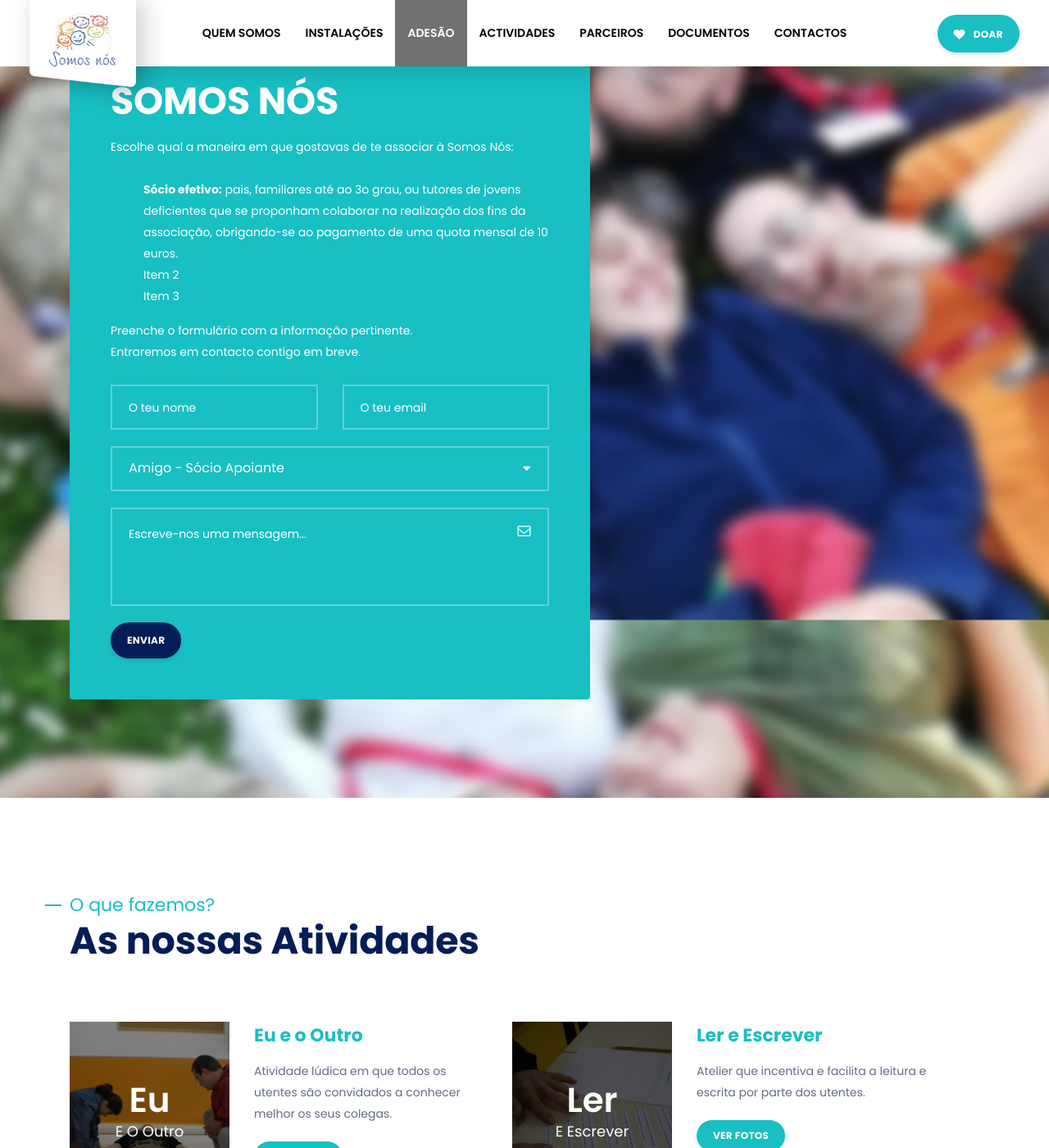
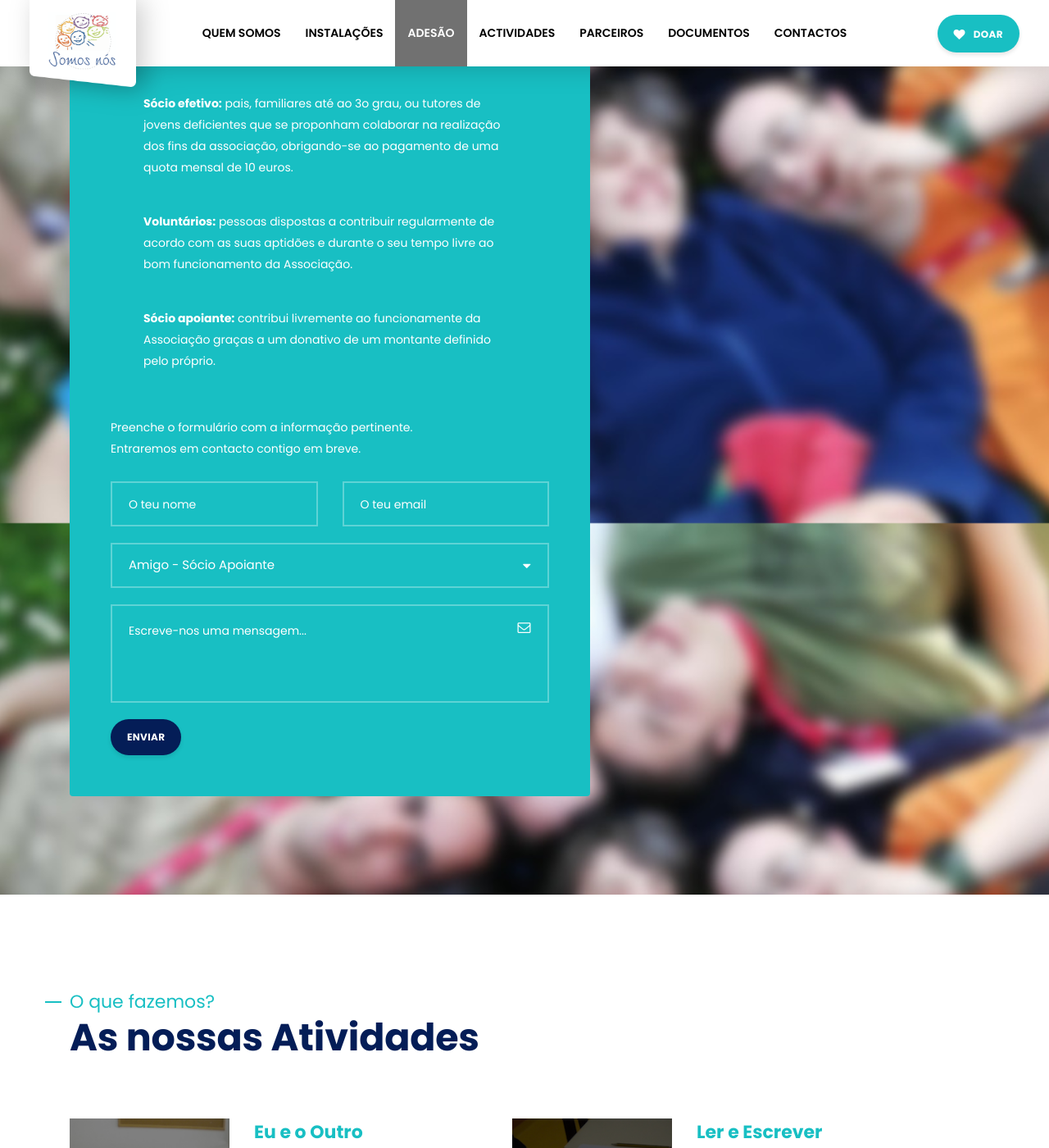
Before and after one commit to somosnos/somosnos.github.io, a Jekyll site: the page built from index.md, in a window 1280 px wide and 1400 px high, scrolled down 6336 px. Shown: the whole window at 82% size. Built offline with Jekyll 4.4.1, drawn with Linux system fonts in a browser that asks for light colours; some web fonts are replaced; our own code applies the rules of GitHub Pages for plain Markdown files; some of the changed text lies outside the part shown.

Commit message:
Final touches

```diff
--- a/_includes/0_head.html
+++ b/_includes/0_head.html
@@ -14,6 +14,8 @@
     <link rel="icon" type="image/png" href="favicon.ico">
     <!-- Place favicon.ico in the root directory -->
     <link rel="apple-touch-icon" href="apple-touch-icon.png">
+
+    <link rel="stylesheet" href="https://www.w3schools.com/w3css/4/w3.css">
 
     <link rel="stylesheet" href="assets/css/font-awesome.min.css">
 
--- a/_includes/12_official_documents.html
+++ b/_includes/12_official_documents.html
@@ -24,7 +24,7 @@
                         </div>
 
                         <h4 class="entry-title">
-                            <a href="_posts/2017-01-18_Estatutos.md">Estatuos da Somos Nós – Associação para a Autonomia e Integração de Jovens Deficientes</a>
+                            <a href="#">Estatuos da Somos Nós – Associação para a Autonomia e Integração de Jovens Deficientes</a>
                         </h4>
                     </div>
                 </div><!-- .xs-from-journal END -->
@@ -42,7 +42,7 @@
                         </div>
 
                         <h4 class="entry-title">
-                            <a href="_posts/2017-01-18_Estatutos">Regulamento do CAO da Somos Nós - Regulamento Interno</a>
+                            <a href="#">Regulamento do CAO da Somos Nós - Regulamento Interno</a>
                         </h4>
                     </div>
                 </div><!-- .xs-from-journal END -->
--- a/_includes/5_where_we_are.html
+++ b/_includes/5_where_we_are.html
@@ -8,94 +8,33 @@
                         <h3 class="xs-title">Instalaçōes</h3>
                     </div>
                 <p>Conheca o nosso Centros de Atividades Ocupacionais (CAO) na cidade do Porto. </p>
+                <!-- Slideshow container -->
                 <h5>Construção do CAO</h5>
+                <div class="w3-content w3-display-container" style="max-width:650px">
+                    <img class="mySlides" src="assets/images/instalacoes/Instalacoes_5.png" style="width:100%">
+                    <img class="mySlides" src="assets/images/instalacoes/Instalacoes_1.png" style="width:100%">
+                    <img class="mySlides" src="assets/images/instalacoes/Instalacoes_2.png" style="width:100%">
+                    <img class="mySlides" src="assets/images/instalacoes/Instalacoes_3.png" style="width:100%">
+                    <img class="mySlides" src="assets/images/instalacoes/Instalacoes_6.png" style="width:100%">
+                    <img class="mySlides" src="assets/images/instalacoes/Instalacoes_7.png" style="width:100%">
+                    <img class="mySlides" src="assets/images/instalacoes/Instalacoes_8.png" style="width:100%">
+                    <div class="w3-center w3-container w3-section w3-large w3-text-white w3-display-bottommiddle" style="width:100%">
+                    <div class="w3-left w3-hover-text-khaki" onclick="plusDivs(-1)">&#10094;</div>
+                    <div class="w3-right w3-hover-text-khaki" onclick="plusDivs(1)">&#10095;</div>
+                    <span class="w3-badge demo w3-border w3-transparent w3-hover-white" onclick="currentDiv(1)"></span>
+                    <span class="w3-badge demo w3-border w3-transparent w3-hover-white" onclick="currentDiv(2)"></span>
+                    <span class="w3-badge demo w3-border w3-transparent w3-hover-white" onclick="currentDiv(3)"></span>
+                    <span class="w3-badge demo w3-border w3-transparent w3-hover-white" onclick="currentDiv(4)"></span>
+                    <span class="w3-badge demo w3-border w3-transparent w3-hover-white" onclick="currentDiv(5)"></span>
+                    <span class="w3-badge demo w3-border w3-transparent w3-hover-white" onclick="currentDiv(6)"></span>
+                    <span class="w3-badge demo w3-border w3-transparent w3-hover-white" onclick="currentDiv(7)"></span>
+                    </div>
+                </div>
+                <h5>Novo CAO</h5>
+                    {% include youtube.html url="https://www.youtube.com/embed/gpc6g7nSZJk" description="" %}
             </div><!-- .xs-heading-title END -->
         </div><!-- .row end -->
     </div><!-- .container end -->
 
-    <!-- Slideshow container -->
-    <div class="slideshow-container">
 
-        <!-- Full-width images with number and caption text -->
-        <div class="mySlides">
-          <div class="numbertext">1 / 9</div>
-          <img class="myslides-photo" src="assets/images/instalacoes/Instalacoes_1.png" style="width:500px">
-          <div class="text">Durante a construção</div>
-        </div>
-
-        <div class="mySlides">
-          <div class="numbertext">2 / 9</div>
-          <img class="myslides-photo" src="assets/images/instalacoes/Instalacoes_2.png" style="width:500px">
-          <div class="text">Durante a construção</div>
-        </div>
-
-        <div class="mySlides">
-          <div class="numbertext">3 / 9</div>
-          <img class="myslides-photo" src="assets/images/instalacoes/Instalacoes_3.png" style="width:500px">
-          <div class="text">Durante a construção</div>
-        </div>
-
-        <div class="mySlides">
-            <div class="numbertext">4 / 9</div>
-            <img class="myslides-photo" src="assets/images/instalacoes/Instalacoes_4.png" style="width:250px">
-            <div class="text">Durante a reconstrução</div>
-        </div>
-
-        <div class="mySlides">
-             <div class="numbertext">5 / 9</div>
-            <img class="myslides-photo" src="assets/images/instalacoes/Instalacoes_5.png" style="width:500px">
-            <div class="text">Durante a construção</div>
-        </div>
-
-        <div class="mySlides">
-            <div class="numbertext">6 / 9</div>
-            <img class="myslides-photo" src="assets/images/instalacoes/Instalacoes_6.png" style="width:500px">
-            <div class="text">Durante a construção</div>
-        </div>
-
-        <div class="mySlides">
-            <div class="numbertext">7 / 9</div>
-            <img class="myslides-photo" src="assets/images/instalacoes/Instalacoes_7.png" style="width:500px">
-            <div class="text">Durante a construção</div>
-        </div>
-
-        <div class="mySlides">
-            <div class="numbertext">8 / 9</div>
-            <img class="myslides-photo" src="assets/images/instalacoes/Instalacoes_8.png" style="width:500px">
-            <div class="text">Durante a construção</div>
-        </div>
-
-        <div class="mySlides">
-            <div class="numbertext">9 / 9</div>
-            <img class="myslides-photo" src="assets/images/instalacoes/Instalacoes_9.png" style="width:250px">
-            <div class="text">Durante a construção</div>
-        </div>
-
-
-        <!-- Next and previous buttons -->
-        <a class="prev" onclick="plusSlides(-1)">&#10094;</a>
-        <a class="next" onclick="plusSlides(1)">&#10095;</a>
-      </div>
-      <br>
-
-      <!-- The dots/circles -->
-      <div style="text-align:center">
-        <span class="dot" onclick="currentSlide(0)"></span>
-        <span class="dot" onclick="currentSlide(1)"></span>
-        <span class="dot" onclick="currentSlide(2)"></span>
-        <span class="dot" onclick="currentSlide(3)"></span>
-        <span class="dot" onclick="currentSlide(4)"></span>
-        <span class="dot" onclick="currentSlide(5)"></span>
-        <span class="dot" onclick="currentSlide(6)"></span>
-        <span class="dot" onclick="currentSlide(7)"></span>
-        <span class="dot" onclick="currentSlide(8)"></span>
-      </div>
-      <br>
-
-
-      <div class="xs-archive-content">
-            <h5>Novo CAO</h5>
-     </div><!-- .container end -->
-
-     {% include youtube.html url="https://www.youtube.com/embed/gpc6g7nSZJk" description="" %}
 </section>
--- a/_includes/9_join_us.html
+++ b/_includes/9_join_us.html
@@ -5,11 +5,11 @@
             <div class="col-md-8 col-lg-7">
                 <div class="xs-volunteer-form-wraper bg-aqua">
                     <h2>Torna-te AMIGO da SOMOS NÓS</h2>
-                    Escolhe qual a maneira em que gostavas de te associar à Somos Nós: <br /> <br />
-                    <ol type="disc">
+                    Escolhe qual a maneira em que gostavas de te associar à Somos Nós:
+                    <ol class="partnertypes" type="disc">
                         <li><b>Sócio efetivo:</b> pais, familiares até ao 3o grau, ou tutores de jovens deficientes que se proponham colaborar na realização dos fins da associação, obrigando-se ao pagamento de uma quota mensal de 10 euros.</li>
-                        <li>Item 2</li>
-                        <li>Item 3</li>
+                        <li><b>Voluntários:</b> pessoas dispostas a contribuir regularmente de acordo com as suas aptidões e durante o seu tempo livre ao bom funcionamento da Associação.</li>
+                        <li><b>Sócio apoiante:</b> contribui livremente ao funcionamente da Associação graças a um donativo de um montante definido pelo próprio.</li>
                     </ol>
                     Preenche o formulário com a informação pertinente. <br>Entraremos em contacto contigo em breve. <br /> <br />
                     <form action="#" method="POST" id="joinus-form" class="xs-volunteer-form">
--- a/assets/css/responsive.css
+++ b/assets/css/responsive.css
@@ -748,3 +748,11 @@
 .xs-heading .xs-title {
 	z-index: auto !important;
 }
+
+.mySlides {display:none;border-radius:10px;}
+.w3-left, .w3-right, .w3-badge {cursor:pointer}
+.w3-badge {height:13px;width:13px;padding:0}
+
+.partnertypes, .partnertypes li {
+	padding:20px;
+}
--- a/assets/js/main.js
+++ b/assets/js/main.js
@@ -567,32 +567,30 @@
 	======================================================================*/
 
 	var slideIndex = 1;
-showSlides(slideIndex);
+showDivs(slideIndex);
 
-// Next/previous controls
-function plusSlides(n) {
-  showSlides(slideIndex += n);
+function plusDivs(n) {
+  showDivs(slideIndex += n);
 }
 
-// Thumbnail image controls
-function currentSlide(n) {
-  showSlides(slideIndex = n);
+function currentDiv(n) {
+  showDivs(slideIndex = n);
 }
 
-function showSlides(n) {
+function showDivs(n) {
   var i;
-  var slides = document.getElementsByClassName("mySlides");
-  var dots = document.getElementsByClassName("dot");
-  if (n > slides.length) {slideIndex = 1;}
-  if (n < 1) {slideIndex = slides.length;}
-  for (i = 0; i < slides.length; i++) {
-      slides[i].style.display = "none";
+  var x = document.getElementsByClassName("mySlides");
+  var dots = document.getElementsByClassName("demo");
+  if (n > x.length) {slideIndex = 1}
+  if (n < 1) {slideIndex = x.length}
+  for (i = 0; i < x.length; i++) {
+    x[i].style.display = "none";
   }
   for (i = 0; i < dots.length; i++) {
-      dots[i].className = dots[i].className.replace(" active", "");
+    dots[i].className = dots[i].className.replace(" w3-white", "");
   }
-  slides[slideIndex-1].style.display = "block";
-  dots[slideIndex-1].className += " active";
+  x[slideIndex-1].style.display = "block";
+  dots[slideIndex-1].className += " w3-white";
 }
 
 	/*==========================================================
```
Also changed, not shown: assets/images/instalacoes/Instalacoes_4.png (deleted), assets/images/instalacoes/Instalacoes_9.png (deleted).
